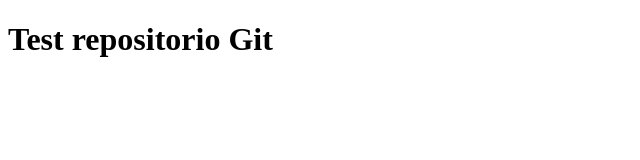
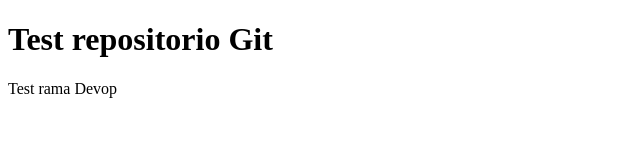
Before and after one commit to ignallendes/test-git, a plain HTML site: page index.html in a window 1280 px wide. Shown: the whole page, without its empty margins (0-640 px from the left). Drawn offline with Linux system fonts and the light colour scheme.

Commit message:
Cambios a rama Develop :-)

```diff
--- a/index.html
+++ b/index.html
@@ -7,5 +7,6 @@
 </head>
 <body>
     <h1>Test repositorio Git</h1>
+	<p>Test rama Devop</p>
 </body>
 </html>
```
